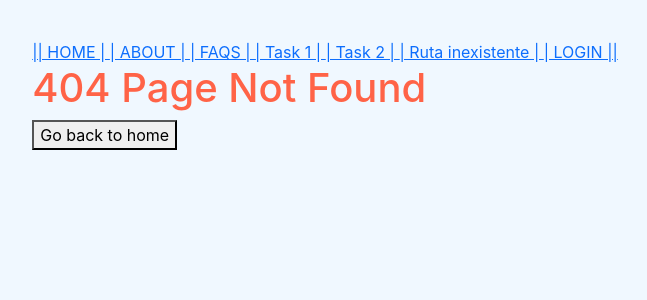
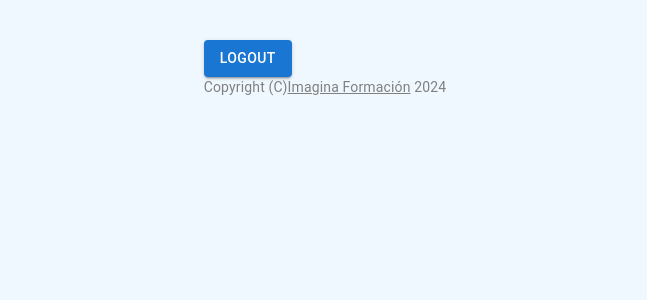
Before and after one commit to Baruc22/Task-Manager-React, a React (Create React App) app: page /dashboard in a window 1280 px wide. Before the commit this address had no page. Shown: the top 300 px of the page, without its empty margins (315-962 px from the left). Built offline with nearby package versions, Linux system fonts and the light colour scheme.

Commit message:
Uso de Material UI y react-router-dom

```diff
--- a/package.json
+++ b/package.json
@@ -3,12 +3,17 @@
   "version": "0.1.0",
   "private": true,
   "dependencies": {
+    "@emotion/react": "^11.14.0",
+    "@emotion/styled": "^11.14.0",
+    "@mui/icons-material": "^6.4.7",
+    "@mui/material": "^6.4.5",
     "@testing-library/jest-dom": "^5.17.0",
     "@testing-library/react": "^13.4.0",
     "@testing-library/user-event": "^13.5.0",
     "axios": "^1.7.9",
     "bootstrap": "^5.3.3",
     "bootstrap-icons": "^1.11.3",
+    "clsx": "^2.1.1",
     "formik": "^2.4.6",
     "node-sass": "^7.0.3",
     "react": "^18.3.1",
--- /dev/null
+++ b/src/AppRoutingFinal.js
@@ -0,0 +1,28 @@
+import { BrowserRouter as Router, Route, Routes, Navigate, useParams } from 'react-router-dom';
+import NotFoundPage from './pages/404/NotFoundPage';
+import LoginPage from './pages/auth/LoginPage';
+import DashBoard from './pages/dashboard/DashBoard';
+
+
+function AppRoutingFinal() {
+
+  // TODO: Change to value from sessionStorage (or something dinamic)
+  let loggedIn = true;
+
+  return (
+    <Router>
+      <Routes>
+        {/* Redirecciones para proteger nuestras rutas */}
+        <Route path='/' element={loggedIn ? <Navigate to={'/dashboard'} /> : <Navigate to={'/login'} />} />
+        {/* Ruta Login */}
+        <Route path='/login' element={<LoginPage />} />
+        {/* Ruta Dashboard */}
+        <Route path='/dashboard' element={loggedIn ? <DashBoard /> : <Navigate to={'/login'} />} />
+        <Route element={<NotFoundPage />} />
+      </Routes>
+    </Router>
+
+  );
+}
+
+export default AppRoutingFinal;
--- /dev/null
+++ b/src/components/pure/Copyright.jsx
@@ -0,0 +1,20 @@
+import React from 'react';
+
+// Material UI Components
+import Link from '@mui/material/Link';
+import Typography from '@mui/material/Typography';
+
+const Copyright = () => {
+    return (
+        <Typography variant='body2' color='GrayText' align='center' > {/* body2 ->  se refiere al tipo de texto, en este caso: 'Normal' */}
+            {'Copyright (C)'}
+            <Link color='inherit' href='https://imaginaformacion.com'>
+                Imagina Formación
+            </Link>
+            {' '}
+            { new Date().getFullYear() }
+        </Typography>
+    );
+}
+
+export default Copyright;
--- a/src/index.js
+++ b/src/index.js
@@ -8,6 +8,7 @@
 import App from './App';
 import reportWebVitals from './reportWebVitals';
 import AppRoutingOne from './AppRoutingOne';
+import AppRoutingFinal from './AppRoutingFinal';
 
 
 //Se obtiene la referencia al div "root"
@@ -17,7 +18,8 @@
 root.render(
   <React.StrictMode>
     {/* <App />  */}
-    <AppRoutingOne/>
+    {/* <AppRoutingOne/> */}
+    <AppRoutingFinal/>
   </React.StrictMode>
 );
 
--- /dev/null
+++ b/src/pages/dashboard/DashBoard.jsx
@@ -0,0 +1,22 @@
+import React from 'react';
+import Button from '@mui/material/Button';
+import Copyright from '../../components/pure/Copyright';
+import {useNavigate} from 'react-router-dom';
+
+const DashBoard = () => {
+
+    const history = useNavigate()
+
+    const logout = () => {
+        history('/login')
+    }
+
+    return (
+        <div>
+            <Button variant='contained' onClick={logout}>Logout</Button>
+            <Copyright></Copyright>
+        </div>
+    );
+}
+
+export default DashBoard;
```
Also changed, not shown: src/components/pure/MenuListItems.jsx (added, +44 -0 lines), 1 other file (tests, documents, lock files or other folders).
